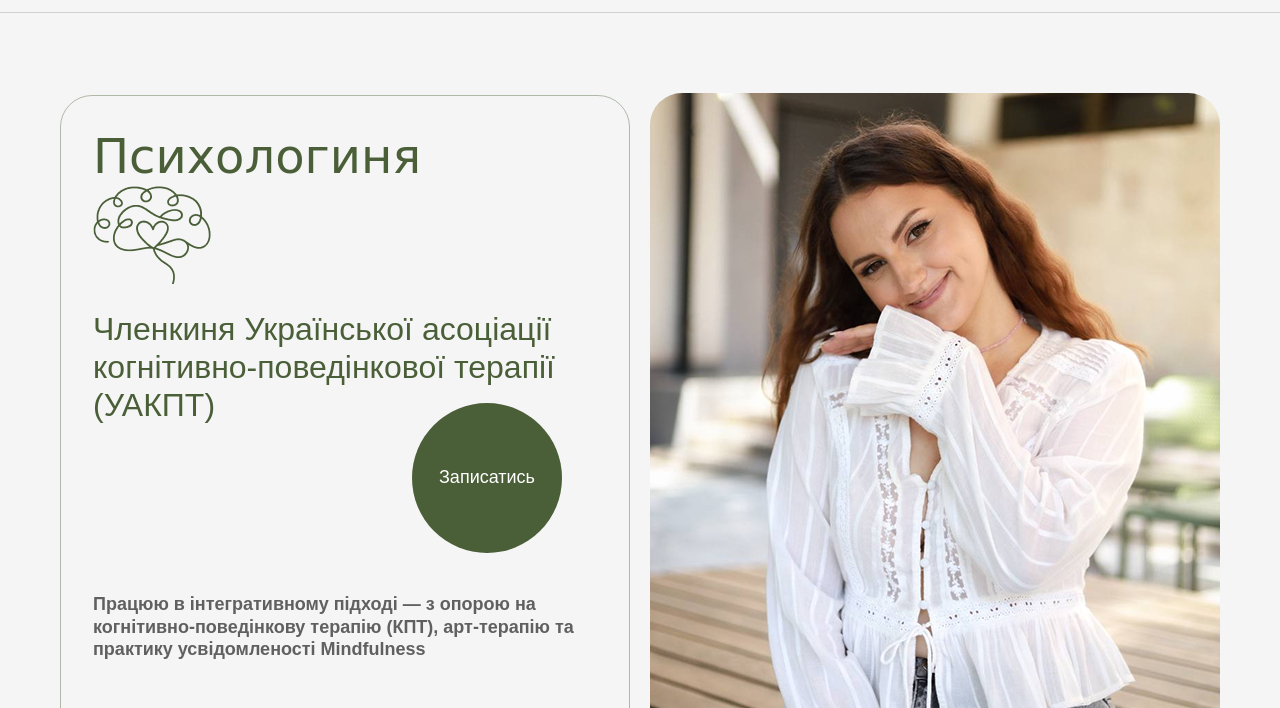
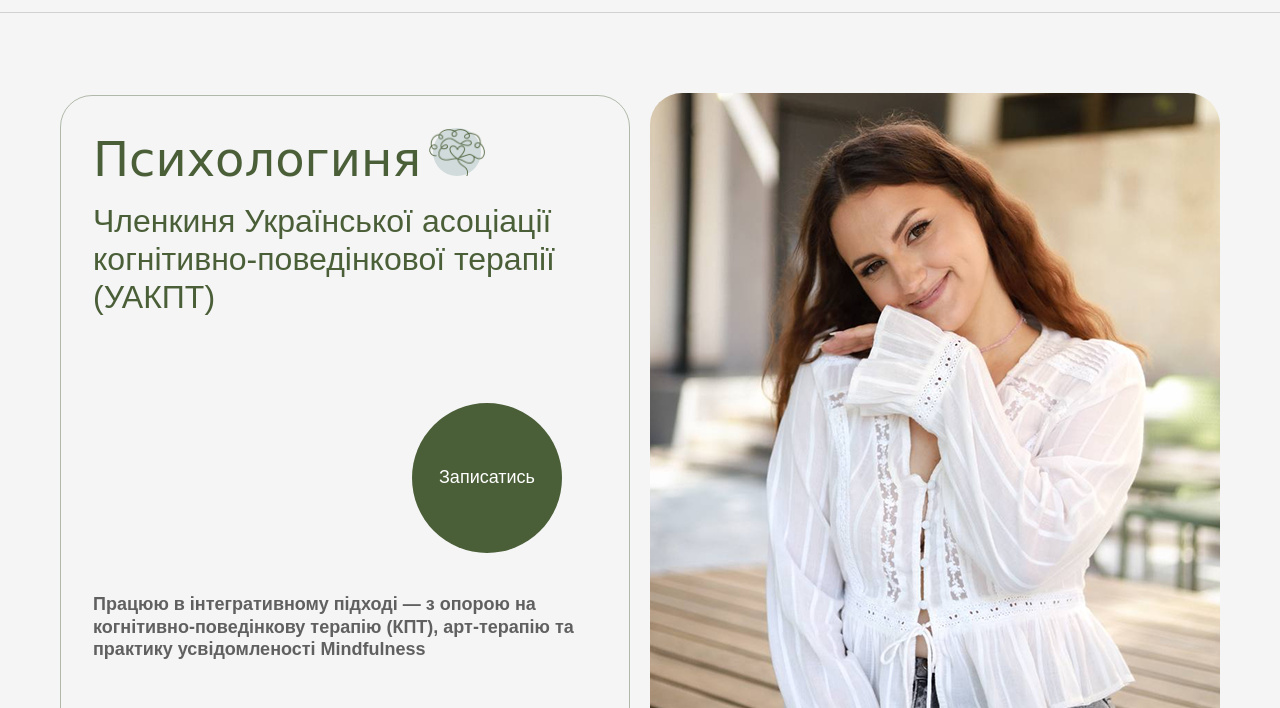
Before and after one commit to levk1s/psychologist-landing, a plain HTML site: page index.html in a window 1280 px wide. Shown: the part 92-800 px from the top of the page. Drawn offline with Linux system fonts and the light colour scheme.

Commit message:
Add styles for service icon wrapper in hero section

```diff
--- a/style.css
+++ b/style.css
@@ -272,6 +272,17 @@ h1, h2, h3, h4, h5, h6, p {
   color: var(--primary-color);
   margin-bottom: 15px;
 }
+.hero-title .service-icon-wrapper-title {
+  display: inline-flex;
+  width: 48px;
+  height: 48px;
+  border-radius: 24px;
+  background-color: rgba(0, 67, 70, 0.15);
+  justify-content: center;
+  align-items: right;
+  margin-left: 12px;
+}
+
 .hero-subtitle {
   font-family: 'Figtree', sans-serif;
   font-weight: 400;
```
